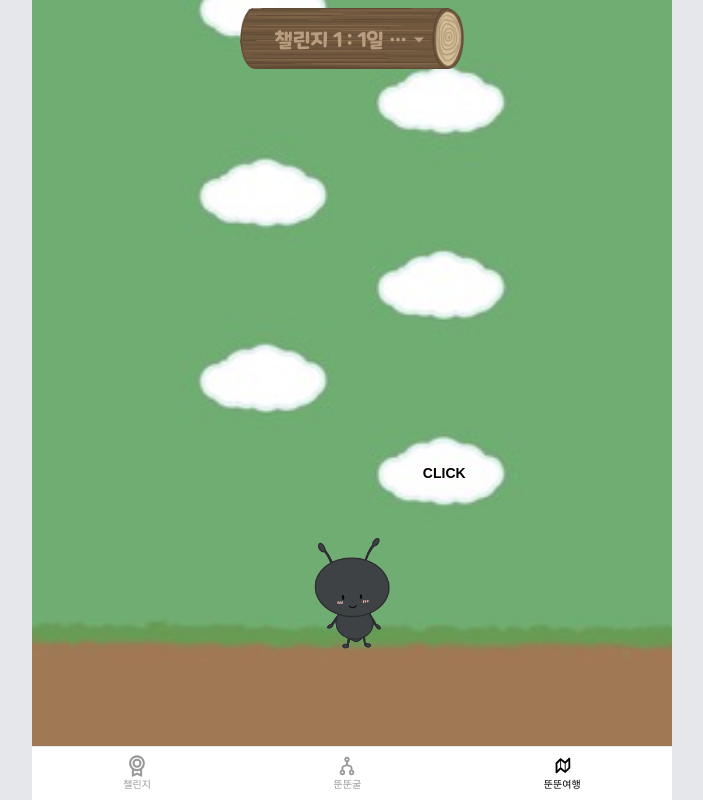
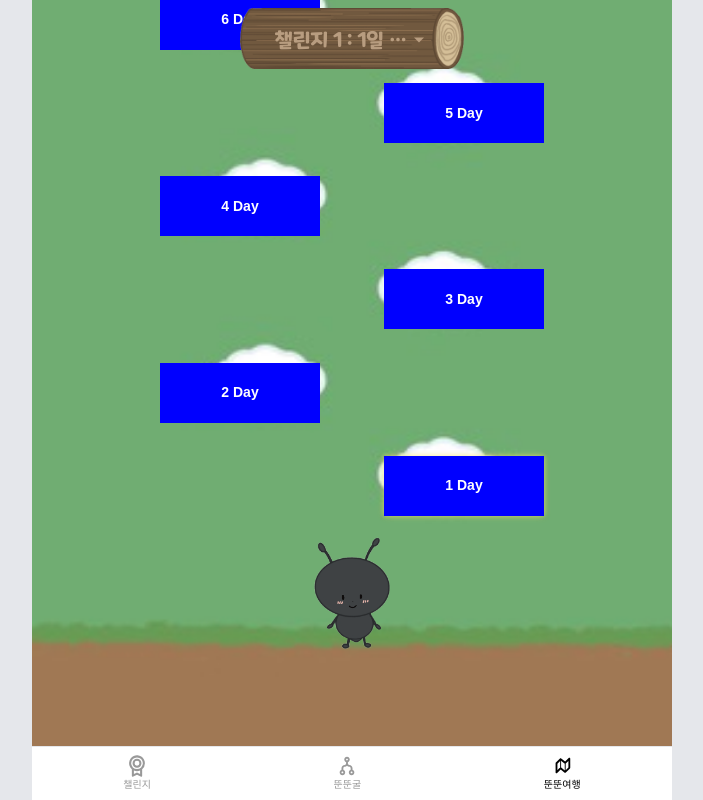
Before and after one commit to We-LGD/ddoon-ddoon, a React (Vite) app: page /ddoon-ddoon-trip in a window 1280 px wide. Shown: the whole page, without its empty margins (288-991 px from the left). Built offline with nearby package versions, Linux system fonts and the light colour scheme; a web font is replaced by a local one.

Commit message:
refactor: Trip UI 이미지 이동 방식 수정 + 재확인 모달 작업
- 유지보수가 용이하도록 배경 이미지와 구름 이미지 분리하도록 작업
- 이미지 전달 전까지 도형으로 대체

```diff
--- a/src/pages/Trip/CloudPosition.ts
+++ /dev/null
@@ -1,35 +0,0 @@
-export const CloudPosition = [
-  { id: 0, bottom: 3, left: undefined },
-  { id: 1, bottom: 8.5, right: 30 },
-  { id: 2, bottom: 11.5, left: 29 },
-  { id: 3, bottom: 14.5, right: 30 },
-  { id: 4, bottom: 17.5, left: 29 },
-  { id: 5, bottom: 20.5, right: 30 },
-  { id: 6, bottom: 23.5, left: 29 },
-  { id: 7, bottom: 26.2, right: 30 },
-  { id: 8, bottom: 29.2, left: 29 },
-  { id: 9, bottom: 32, right: 30 },
-  { id: 10, bottom: 35, left: 29 },
-  { id: 11, bottom: 37.5, right: 30 },
-  { id: 12, bottom: 40.5, left: 29 },
-  { id: 13, bottom: 43.5, right: 30 },
-  { id: 14, bottom: 46.5, left: 29 },
-  { id: 15, bottom: 49.3, right: 30 },
-  { id: 16, bottom: 52.3, left: 29 },
-  { id: 17, bottom: 55.1, right: 30 },
-  { id: 18, bottom: 58.1, left: 29 },
-  { id: 19, bottom: 61, right: 30 },
-  { id: 20, bottom: 64, left: 29 },
-  { id: 21, bottom: 66.5, right: 30 },
-  { id: 22, bottom: 69.5, left: 29 },
-  { id: 23, bottom: 72.5, right: 30 },
-  { id: 24, bottom: 75.5, left: 29 },
-  { id: 25, bottom: 78.3, right: 30 },
-  { id: 26, bottom: 81.3, left: 29 },
-  { id: 27, bottom: 84, right: 30 },
-  { id: 28, bottom: 87, left: 29 },
-  { id: 29, bottom: 89.9, right: 30 },
-  { id: 30, bottom: 92.9, left: 29 },
-];
-
-export default CloudPosition;
--- /dev/null
+++ b/src/pages/Trip/RetryCheckModal.tsx
@@ -0,0 +1,44 @@
+import Swal from 'sweetalert2';
+import withReactContent from 'sweetalert2-react-content';
+import Button from '@/shared/components/atoms/Button';
+
+function RetryCheckModal({ event }: { event: () => void }) {
+  const ReactSwal = withReactContent(Swal);
+
+  ReactSwal.fire({
+    icon: 'question',
+    html: (
+      <>
+        <div className="font-default text-sm">
+          <p className="mb-4">진짜 완료하셨죠?</p>
+          <section className="flex-center gap-3">
+            <Button
+              theme="modal"
+              cancel={true}
+              event={() => {
+                Swal.close();
+              }}
+            >
+              사실...
+            </Button>
+            <Button
+              theme="modal"
+              event={() => {
+                Swal.close();
+                event();
+              }}
+            >
+              완료
+            </Button>
+          </section>
+        </div>
+      </>
+    ),
+    showConfirmButton: false,
+    customClass: {
+      popup: 'max-w-[25.375rem]',
+    },
+  });
+}
+
+export default RetryCheckModal;
--- a/src/shared/components/organisms/SuccessCheckModal.tsx
+++ b/src/pages/Trip/SuccessCheckModal.tsx
@@ -1,6 +1,7 @@
 import Swal from 'sweetalert2';
 import withReactContent from 'sweetalert2-react-content';
 import Button from '@/shared/components/atoms/Button';
+import RetryCheckModal from '@/pages/Trip/RetryCheckModal';
 
 function SuccessCheckModal({ event }: { event: () => void }) {
   const ReactSwal = withReactContent(Swal);
@@ -25,10 +26,10 @@ function SuccessCheckModal({ event }: { event: () => void }) {
               theme="modal"
               event={() => {
                 Swal.close();
-                event();
+                RetryCheckModal({ event });
               }}
             >
-              확인
+              완료
             </Button>
           </section>
         </div>
--- a/src/pages/Trip/index.tsx
+++ b/src/pages/Trip/index.tsx
@@ -1,11 +1,9 @@
-import React, { useEffect, useRef, useState } from 'react';
+import { useEffect, useRef, useState } from 'react';
 import { Images } from '@/shared/assets/images';
-import CloudPosition from '@/pages/Trip/CloudPosition';
 import ChallengesData from '@/shared/data/challenges';
-import SuccessCheckModal from '@/shared/components/organisms/SuccessCheckModal';
+import SuccessCheckModal from '@/pages/Trip/SuccessCheckModal';
 import WoodSign from '@/pages/Trip/WoodSign';
 import getTodayDate from '@/utils/getTodayDate';
-import calculateButtonPosition from '@/utils/calculateButtonPosition';
 
 function Trip() {
   const containerRef = useRef<HTMLDivElement | null>(null);
@@ -87,53 +85,48 @@ function Trip() {
         }}
       >
         <WoodSign setCurrentId={setCurrentId} />
-
-        {CloudPosition.map((pos) => (
-          <React.Fragment key={pos.id}>
-            {pos.id === currentSuccessCount && (
+        {currentSuccessCount === 0 && (
+          <img
+            src={Images.기본뚠뚠}
+            alt="기본뚠뚠"
+            className={`absolute bottom-[3%] w-[12%] object-contain horizontal-center`}
+          />
+        )}
+        <div
+          className="relative"
+          style={{
+            height: `calc(100% - 200px)`,
+          }}
+        >
+          {Array.from({ length: 30 }, (_, index) => (
+            <div
+              key={index + 1}
+              onClick={!showMessage && index === currentSuccessCount ? handleCloudClick : undefined}
+              className={`absolute text-white text-center flex-center font-bold ${!showMessage && index === currentSuccessCount && 'animate-successLight cursor-pointer'}`}
+              style={{
+                bottom: `${1 + index * 3.1}%`,
+                [index % 2 !== 0 ? 'left' : 'right']: '20%',
+                width: `160px`,
+                height: `60px`,
+                backgroundColor: 'blue',
+              }}
+            >
+              {index + 1} Day
+              {index === currentSuccessCount - 1 && (
                 <>
                   <img
-                  key={pos.id}
                     src={Images.기본뚠뚠}
                     alt="기본뚠뚠"
-                  className={`absolute w-[12%] object-contain ${pos.id === 0 && 'horizontal-center'}`}
-                  style={{
-                    right: pos.right !== undefined ? `${pos.right}%` : undefined,
-                    left: pos.left !== undefined ? `${pos.left}%` : undefined,
-                    bottom: `${pos.bottom}%`,
-                  }}
+                    className={`absolute w-[50%] bottom-[75%] object-contain`}
                   />
-
-                {showMessage && pos.id !== 0 && (
-                  <p
-                    className="absolute text-white text-center "
-                    style={{
-                      right: pos.right !== undefined ? `${pos.right - 16}%` : undefined,
-                      left: pos.left !== undefined ? `${pos.left - 16}%` : undefined,
-                      bottom: `${pos.bottom + 2}%`,
-                    }}
-                  >
-                    내일도 화이팅!
-                  </p>
+                  {showMessage && (
+                    <p className="absolute bottom-[210%] right-[-30%] text-white text-center">내일도 화이팅!</p>
                   )}
                 </>
               )}
-
-            {!showMessage && pos.id !== 0 && pos.id === currentSuccessCount + 1 && (
-              <button
-                onClick={handleCloudClick}
-                className="absolute text-[100%] font-bold px-10 py-3"
-                style={{
-                  right: pos.right !== undefined ? `${pos.right - 4}%` : undefined,
-                  left: pos.left !== undefined ? `${pos.left - 3}%` : undefined,
-                  bottom: `${calculateButtonPosition(pos.id, pos.bottom)}%`,
-                }}
-              >
-                CLICK
-              </button>
-            )}
-          </React.Fragment>
+            </div>
           ))}
+        </div>
       </div>
     </div>
   );
--- a/src/utils/calculateButtonPosition.ts
+++ /dev/null
@@ -1,26 +0,0 @@
-const calculateButtonPosition = (id: number, bottom: number) => {
-  const positionAdjustments: Record<number, number> = {
-    6: -1.2,
-    12: -0.8,
-    14: -1,
-    20: -1.2,
-    21: -0.7,
-    22: -0.8,
-  };
-
-  if (positionAdjustments[id] !== undefined) {
-    return bottom + positionAdjustments[id];
-  }
-
-  if (id > 2 && id < 10) {
-    return bottom - 1;
-  } else if (id >= 10 && id < 11) {
-    return bottom - 1;
-  } else if (id >= 12 && id < 31) {
-    return bottom - 0.9;
-  }
-
-  return bottom - 0.7;
-};
-
-export default calculateButtonPosition;
```
Lines whose indentation alone changed are shown as unchanged.
